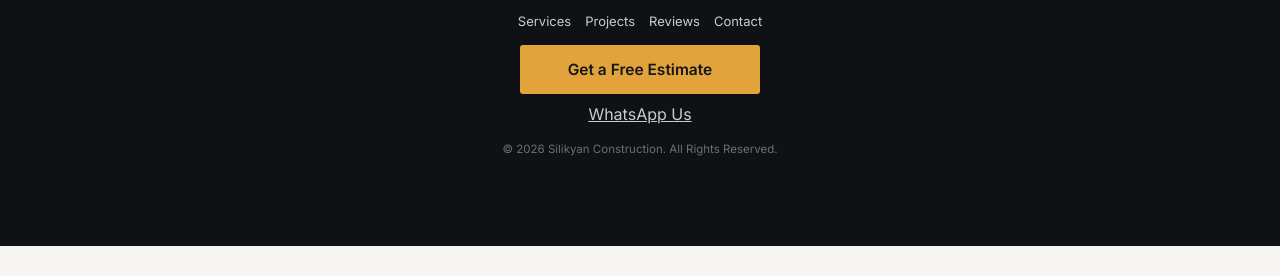
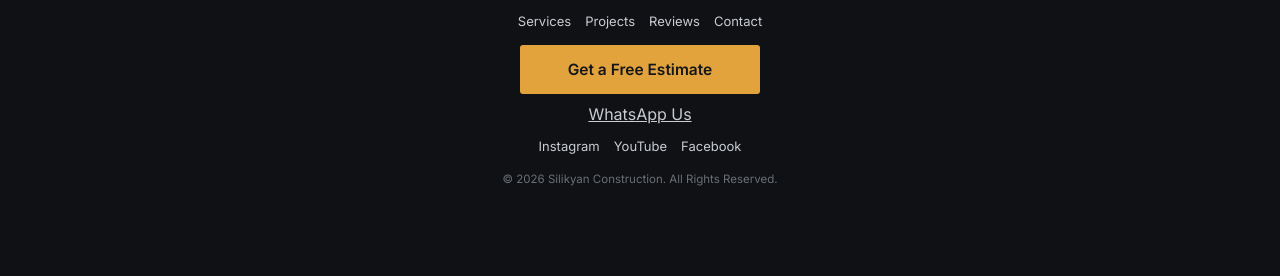
Before and after one commit to xugushik-source/silikyan-construction, a plain HTML site: page index.html in a window 1280 px wide. Shown: the part 5183-5459 px from the top of the page. Before the commit the page ends 5429 px from the top, so only its background shows below. Drawn offline with nearby package versions, Linux system fonts and the light colour scheme.

Commit message:
Add files via upload

```diff
--- a/index.html
+++ b/index.html
@@ -23,6 +23,8 @@
   "url": "https://xugushik-source.github.io/silikyan-construction/",
   "sameAs": [
     "https://www.instagram.com/build_in_ny/",
+    "https://www.youtube.com/@build_in_NY",
+    "https://www.facebook.com/people/Builder-Khoren-Silikyan/100094976252098/",
     "https://www.thumbtack.com/ny/brooklyn/handyman/silikyan-construction/service/534215148665823246"
   ],
   "aggregateRating": {
@@ -426,6 +428,11 @@
   </div>
   <a class="btn-primary" style="max-width:240px; margin:0 auto 10px;" href="#estimate">Get a Free Estimate</a>
   <div><a href="https://wa.me/12014504617" target="_blank" rel="noopener" style="color:#C9CCD1; text-decoration:underline;">WhatsApp Us</a></div>
+  <div class="footer-links" style="margin-top:14px;">
+    <a href="https://www.instagram.com/build_in_ny/" target="_blank" rel="noopener" style="color:#C9CCD1;">Instagram</a>
+    <a href="https://www.youtube.com/@build_in_NY" target="_blank" rel="noopener" style="color:#C9CCD1;">YouTube</a>
+    <a href="https://www.facebook.com/people/Builder-Khoren-Silikyan/100094976252098/" target="_blank" rel="noopener" style="color:#C9CCD1;">Facebook</a>
+  </div>
   <div class="copyright">© 2026 Silikyan Construction. All Rights Reserved.</div>
 </footer>
 
```
